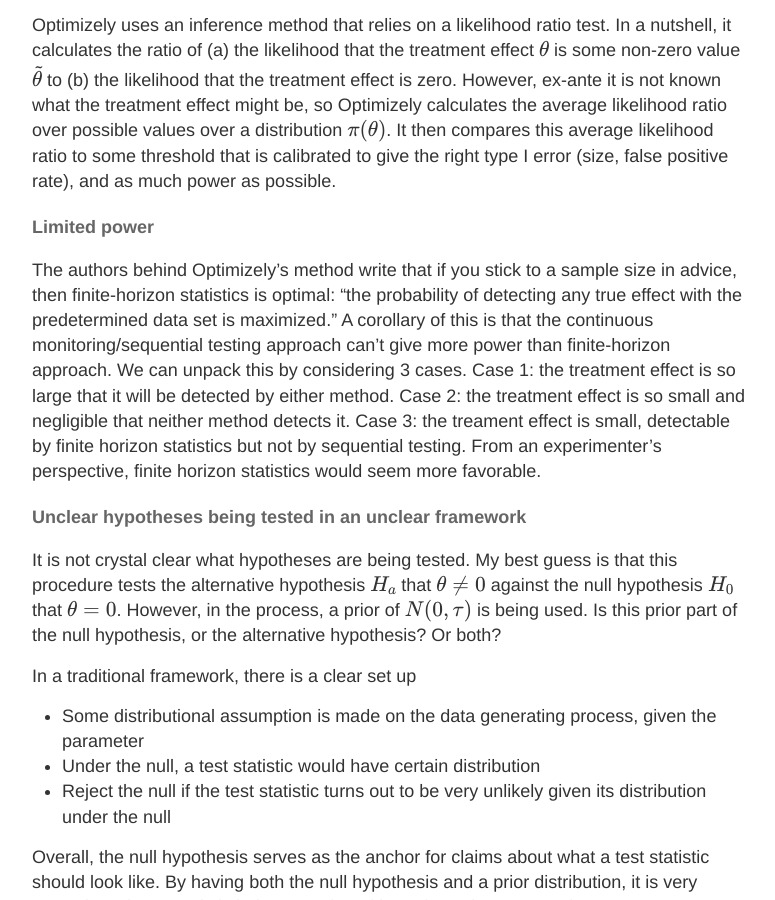
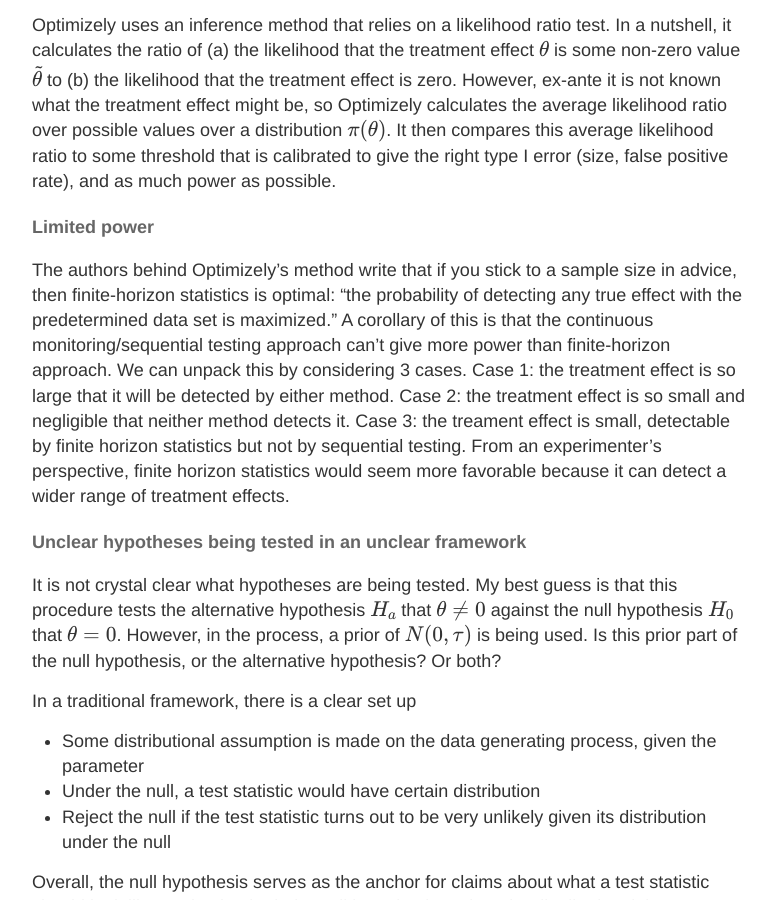
Before and after one commit to lechipatrick/lechipatrick.github.io, a Jekyll site: the page built from _posts/2022-12-07-a-critique-of-Optimizely.md, in a window 1280 px wide and 900 px high, scrolled down 2696 px. Shown: the whole window, without its empty margins (248-1023 px from the left). Built offline with Jekyll 4.4.1, drawn with Linux system fonts in a browser that asks for light colours; formulas are drawn with MathJax 3.

Commit message:
Update 2022-12-07-a-critique-of-Optimizely.md

```diff
--- a/_posts/2022-12-07-a-critique-of-Optimizely.md
+++ b/_posts/2022-12-07-a-critique-of-Optimizely.md
@@ -65,7 +65,7 @@
 Optimizely uses an inference method that relies on a likelihood ratio test. In a nutshell, it calculates the ratio of (a) the likelihood that the treatment effect $\theta$  is some non-zero value $\tilde \theta$ to (b) the likelihood that the treatment effect is zero. However, ex-ante it is not known what the treatment effect might be, so Optimizely calculates the average likelihood ratio over possible values over a distribution $\pi(\theta)$. It then compares this average likelihood ratio to some threshold that is calibrated to give the right type I error (size, false positive rate), and as much power as possible.
 
 #### Limited power
-The authors behind Optimizely's method write that if you stick to a sample size in advice, then finite-horizon statistics is optimal: "the probability of detecting any true effect with the predetermined data set is maximized." A corollary of this is that the continuous monitoring/sequential testing approach can't give more power than finite-horizon approach. We can unpack this by considering 3 cases. Case 1: the treatment effect is so large that it will be detected by either method. Case 2: the treatment effect is so small and negligible that neither method detects it. Case 3: the treament effect is small, detectable by finite horizon statistics but not by sequential testing. From an experimenter's perspective, finite horizon statistics would seem more favorable.
+The authors behind Optimizely's method write that if you stick to a sample size in advice, then finite-horizon statistics is optimal: "the probability of detecting any true effect with the predetermined data set is maximized." A corollary of this is that the continuous monitoring/sequential testing approach can't give more power than finite-horizon approach. We can unpack this by considering 3 cases. Case 1: the treatment effect is so large that it will be detected by either method. Case 2: the treatment effect is so small and negligible that neither method detects it. Case 3: the treament effect is small, detectable by finite horizon statistics but not by sequential testing. From an experimenter's perspective, finite horizon statistics would seem more favorable because it can detect a wider range of treatment effects.
 
 #### Unclear hypotheses being tested in an unclear framework
 It is not crystal clear what hypotheses are being tested. My best guess is that this procedure tests the alternative hypothesis $H_a$ that $\theta\neq 0$ against the null hypothesis $H_0$ that $\theta = 0$. However, in the process, a prior of $N(0, \tau)$ is being used. Is this prior part of the null hypothesis, or the alternative hypothesis? Or both?
```
